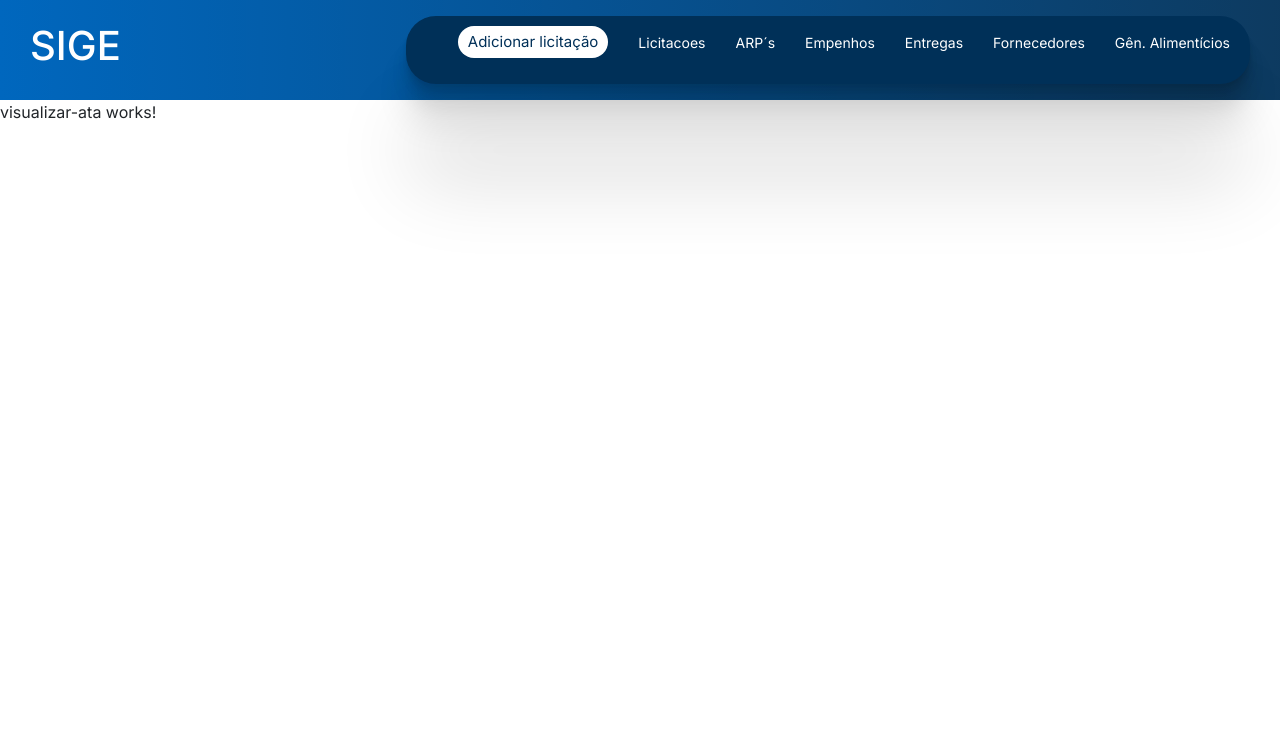
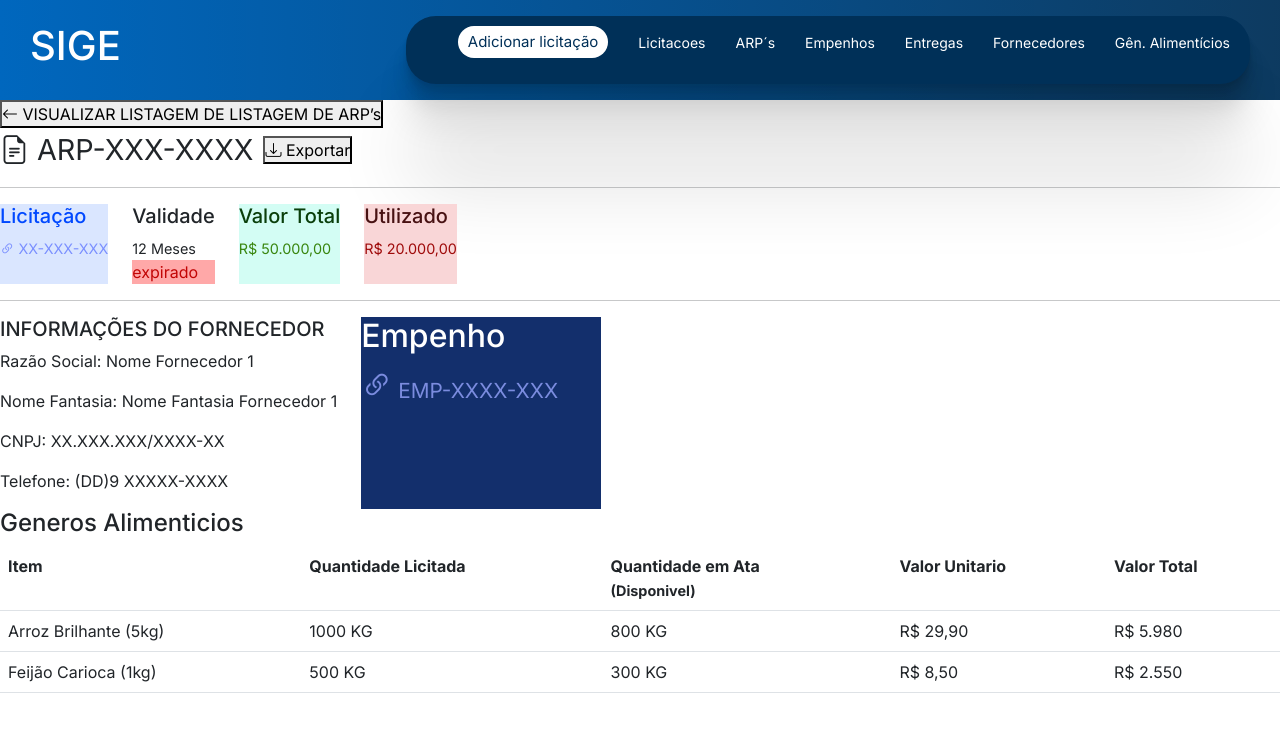
Before and after one commit to Vitor5005/SIGE-Sistema_Integrado_de_Gestao_de_Empenho, an Angular app in the folder sige-app/: page /visualizar-ata in a window 1280 px wide. Shown: the top 732 px of the page. Built offline with nearby package versions, Linux system fonts and the light colour scheme.

Commit message:
feat: Enviando a pagina de visualização de uma ata especifica

```diff
--- a/sige-app/src/app/component/visualizar-ata/visualizar-ata.html
+++ b/sige-app/src/app/component/visualizar-ata/visualizar-ata.html
@@ -1 +1,148 @@
-<p>visualizar-ata works!</p>
+<body>
+
+    <div>
+        <button routerLink="/visualizar-atas"><i class="bi bi-arrow-left"></i> VISUALIZAR LISTAGEM DE LISTAGEM DE
+            ARP’s</button>
+    </div>
+
+    <div>
+
+        <div style="display: flex; align-items: center; gap: 10px;">
+            <!-- Alinhamento horizontal e espaçamento entre os elementos temporariamente -->
+            <div>
+                <span style="font-size: 1.8em;"> <!--Tamanho definido temporariamente -->
+                    <i class="bi bi-file-earmark-text"></i> ARP-XXX-XXXX
+                </span>
+            </div>
+            <button> <i class="bi bi-download"></i> Exportar</button>
+        </div>
+
+        <hr>
+
+        <div style="display: flex; gap: 1.5em;">
+            <!-- Alinhamento horizontal e espaçamento entre os elementos temporariamente -->
+
+            <div style="background-color: rgb(218, 230, 255); cursor: pointer;" (click)="enviarPara('/visualizar-licitacao')">
+                <h5 style="color: rgb(0, 72, 255);">Licitação</h5> <!-- Cor definida temporariamente -->
+                <span style="font-size: 0.9em; color: rgb(122, 143, 255);">
+                    <!--Tamanho e cor definidos temporariamente -->
+                    <i class="bi bi-link-45deg"></i> XX-XXX-XXX
+                </span>
+            </div>
+
+            <div>
+                <h5>Validade</h5>
+                <span style="font-size: 0.9em;">12 Meses</span> <!--Tamanho definido temporariamente -->
+                <div style="background-color: rgb(255, 168, 168);"> <!-- Cor definida temporariamente -->
+                    <span style="color: rgb(194, 5, 5);">expirado</span> <!-- Cor definida temporariamente -->
+                </div>
+            </div>
+
+            <div style="background-color: rgb(211, 253, 244);"> <!-- Cor definida temporariamente -->
+                <h5 style="color: rgb(10, 63, 11)">Valor Total</h5> <!-- Cor definida temporariamente -->
+                <span style="font-size: 0.9em; color: rgb(57, 134, 15)">R$ 50.000,00</span>
+                <!--Tamanho definido temporariamente -->
+            </div>
+
+            <div style="background-color: rgb(249, 214, 215);"> <!-- Cor definida temporariamente -->
+                <h5 style="color: rgb(72, 18, 19);">Utilizado</h5> <!-- Cor definida temporariamente -->
+                <span style="font-size: 0.9em; color: rgb(159, 11, 11);">
+                    <!-- Tamanho e cor definidos temporariamente -->
+                    R$ 20.000,00
+                </span>
+            </div>
+
+        </div>
+
+        <hr>
+
+        <div style="display: flex; gap: 1.5em;">
+            <div>
+                <h5>INFORMAÇÕES DO FORNECEDOR</h5>
+                <p>Razão Social: Nome Fornecedor 1</p>
+                <p>Nome Fantasia: Nome Fantasia Fornecedor 1</p>
+                <p>CNPJ: XX.XXX.XXX/XXXX-XX</p>
+                <p>Telefone: (DD)9 XXXXX-XXXX</p>
+            </div>
+
+            <div style="background-color: rgb(19, 47, 108); width: 15em;">
+                <!-- Cor e largura definidos temporariamente -->
+
+                <h4 style="color: white; font-size: 2em;"> <!-- Cor e tamanho definidos temporariamente -->
+                    Empenho
+                </h4>
+
+                <span style="font-size: 1.3em; color: rgb(123, 140, 223);">
+                    <!--Tamanho e cor definidos temporariamente -->
+                    <i class="bi bi-link-45deg" style="font-size: 1.5em;"></i> EMP-XXXX-XXX
+                    <!--Tamanho definido temporariamente -->
+                </span>
+            </div>
+        </div>
+
+        <div>
+            <h4>Generos Alimenticios</h4>
+            <table class="table">
+                <thead>
+                    <tr>
+                        <th scope="col" style="vertical-align: top;">Item</th>
+                        <!-- Alinhamento vertical definido temporariamente -->
+                        <th scope="col" style="vertical-align: top;">Quantidade Licitada</th>
+                        <!-- Alinhamento vertical definido temporariamente -->
+                        <th scope="col" style="vertical-align: top;">
+                            <div>
+                                <p style="margin: 0;">Quantidade em Ata</p> <!-- Margem definida temporariamente -->
+                                <span style="font-size: 0.9em; margin: 0;">(Disponivel)</span>
+                                <!-- Tamanho e margem definidos temporariamente -->
+                            </div>
+                        </th>
+                        <th scope="col" style="vertical-align: top;">Valor Unitario</th>
+                        <th scope="col" style="vertical-align: top;">Valor Total</th>
+
+                        <!-- Alinhamento vertical definido temporariamente -->
+                    </tr>
+                </thead>
+                <tbody>
+                    <!-- Exemplo 1 -->
+                    <tr>
+                        <!-- Modificando o cursor temporariamente (Remover quando tiver classe apropriada) -->
+                        <td>
+                            <span>Arroz Brilhante (5kg)</span>
+                        </td>
+                        <td>
+                            <span> 1000 KG</span>
+                        </td>
+                        <td>
+                            <span> 800 KG </span>
+                        </td>
+                        <td>
+                            <span>R$ 29,90</span>
+                        </td>
+                        <td>
+                            <span>R$ 5.980</span>
+                        </td>
+                    </tr>
+
+                    <tr>
+                        <td>
+                            <span>Feijão Carioca (1kg)</span>
+                        </td>
+                        <td>
+                            <span> 500 KG</span>
+                        </td>
+                        <td>
+                            <span> 300 KG </span>
+                        </td>
+                        <td>
+                            <span>R$ 8,50</span>
+                        </td>
+                        <td>
+                            <span>R$ 2.550</span>
+                        </td>
+                    </tr>
+            </table>
+        </div>
+
+    </div>
+
+</body>
--- a/sige-app/src/app/component/visualizar-ata/visualizar-ata.ts
+++ b/sige-app/src/app/component/visualizar-ata/visualizar-ata.ts
@@ -1,11 +1,18 @@
 import { Component } from '@angular/core';
+import { Router, RouterLink } from '@angular/router';
 
 @Component({
   selector: 'app-visualizar-ata',
-  imports: [],
+  imports: [RouterLink],
   templateUrl: './visualizar-ata.html',
   styleUrl: './visualizar-ata.scss',
 })
 export class VisualizarAta {
 
+  constructor(private router: Router){}
+
+  enviarPara(rota: string){
+      this.router.navigate([rota]);
+  }
+
 }
```
